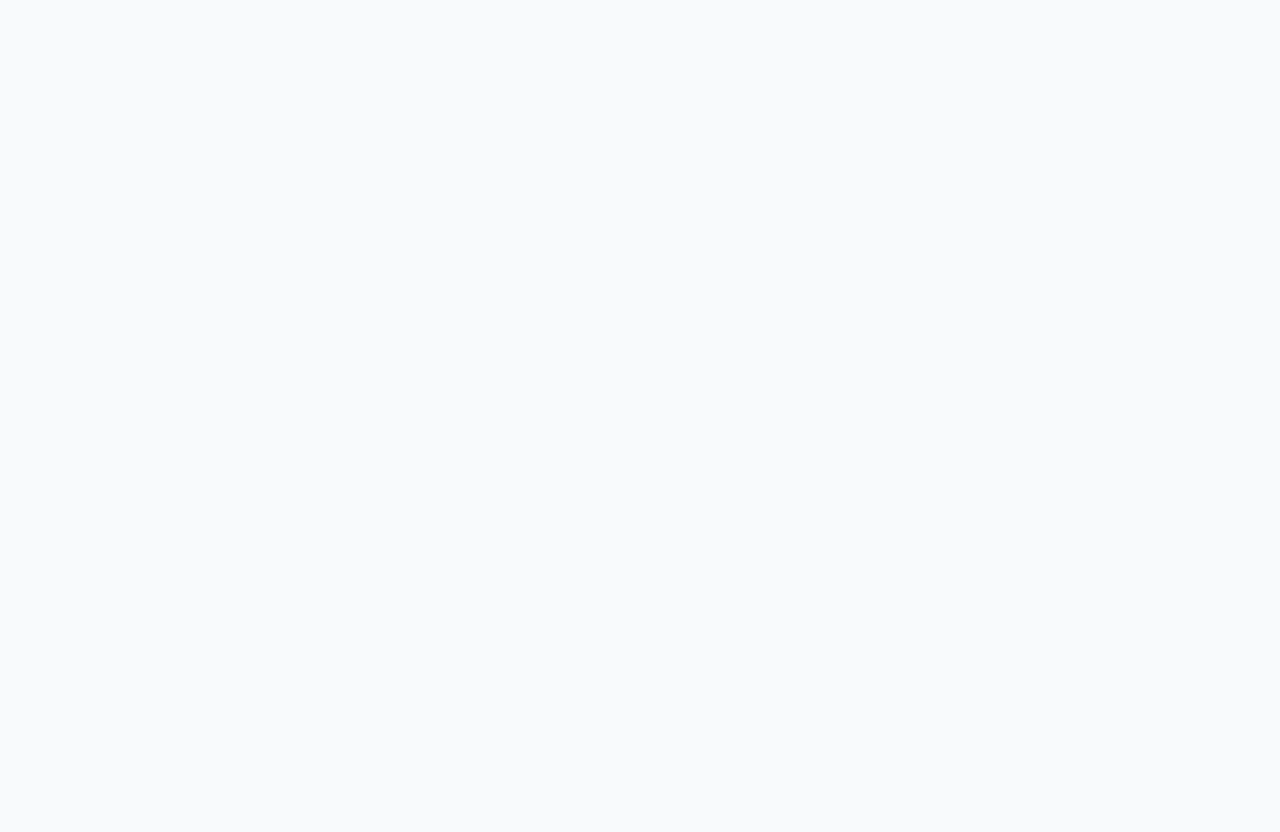
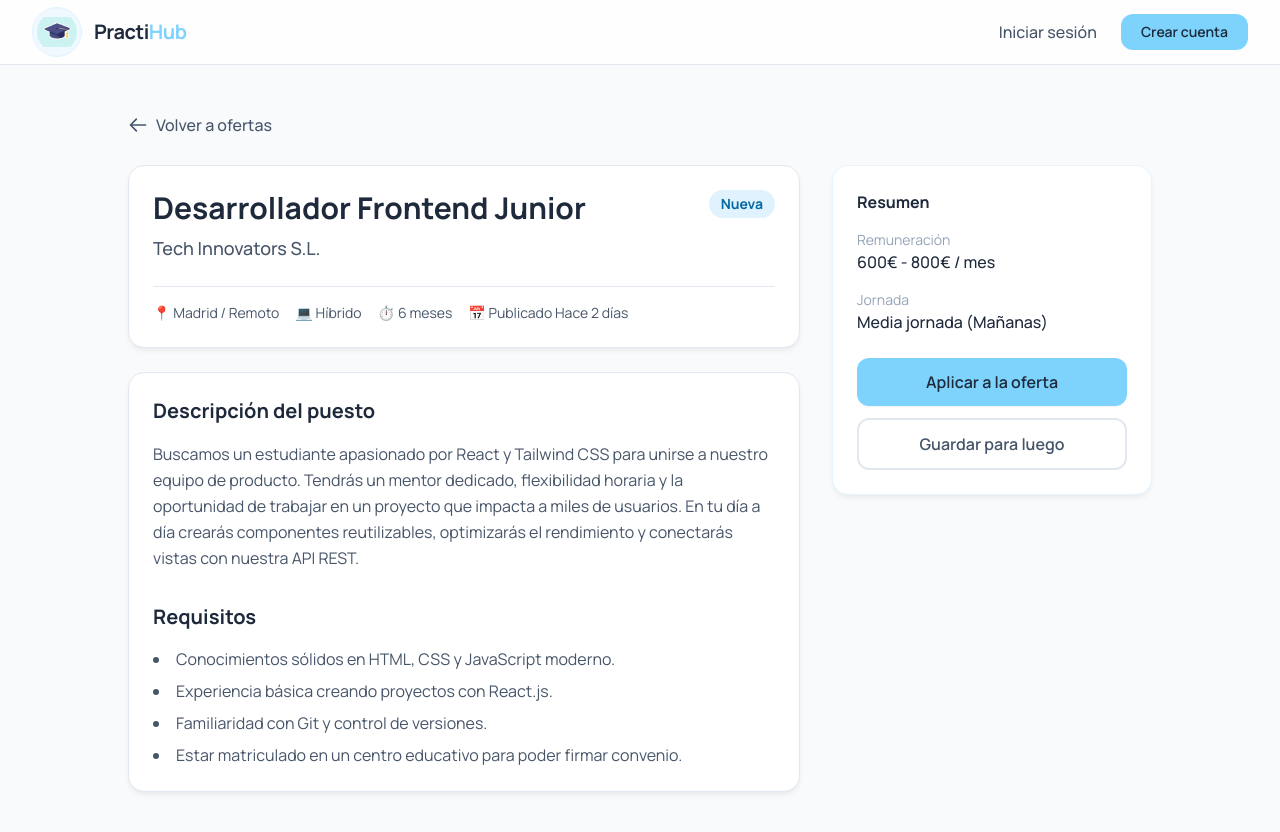
Before and after one commit to miriamsanc/PractiHub-Front, a React (Vite) app: page /ofertas/1 in a window 1280 px wide. Before the commit this address had no page. Shown: the top 832 px of the page. Before the commit the page ends 800 px from the top, so only its background shows below. Built offline with nearby package versions, Linux system fonts and the light colour scheme.

Commit message:
feat: add offer details view and routing from home cards

```diff
--- a/src/App.jsx
+++ b/src/App.jsx
@@ -3,6 +3,7 @@ import Layout from './components/Layout';
 import Home from './pages/Home';
 import Login from './pages/Login';
 import Register from './pages/Register';
+import OfferDetail from './pages/OfferDetail'; // <--- Añadir importación
 
 function App() {
   return (
@@ -13,7 +14,9 @@ function App() {
           <Route path="/login" element={<Login />} />
           <Route path="/register" element={<Register />} />
 
-          {/* Futura página */}
+          {/* Nueva Ruta para las ofertas */}
+          <Route path="/ofertas/:id" element={<OfferDetail />} />
+
           <Route path="/dashboard" element={<h2 className="text-2xl font-bold">Panel Principal</h2>} />
         </Route>
       </Routes>
--- a/src/pages/Home.jsx
+++ b/src/pages/Home.jsx
@@ -1,3 +1,4 @@
+import { Link } from 'react-router-dom';
 import Card from '../components/Card';
 import Button from '../components/Button';
 import Badge from '../components/Badge';
@@ -83,9 +84,11 @@ export default function Home() {
               </p>
 
               <div className="pt-4 border-t border-border mt-auto flex justify-between items-center">
-                <Button variant="outline" className="w-full">
-                  Ver detalles
-                </Button>
+                <Link to={`/ofertas/${offer.id}`} className="w-full">
+                  <Button variant="outline" className="w-full w-full pointer-events-none">
+                    Ver detalles
+                  </Button>
+                </Link>
               </div>
             </Card>
           ))}
--- /dev/null
+++ b/src/pages/OfferDetail.jsx
@@ -0,0 +1,104 @@
+import { useParams, Link } from 'react-router-dom';
+import Card from '../components/Card';
+import Button from '../components/Button';
+import Badge from '../components/Badge';
+
+export default function OfferDetail() {
+  const { id } = useParams();
+
+  // Datos simulados (en el futuro haremos un fetch a /api/offers/${id})
+  const offer = {
+    id: id,
+    title: 'Desarrollador Frontend Junior',
+    company: 'Tech Innovators S.L.',
+    location: 'Madrid / Remoto',
+    modality: 'Híbrido',
+    duration: '6 meses',
+    salary: '600€ - 800€ / mes',
+    description: 'Buscamos un estudiante apasionado por React y Tailwind CSS para unirse a nuestro equipo de producto. Tendrás un mentor dedicado, flexibilidad horaria y la oportunidad de trabajar en un proyecto que impacta a miles de usuarios. En tu día a día crearás componentes reutilizables, optimizarás el rendimiento y conectarás vistas con nuestra API REST.',
+    requirements: [
+      'Conocimientos sólidos en HTML, CSS y JavaScript moderno.',
+      'Experiencia básica creando proyectos con React.js.',
+      'Familiaridad con Git y control de versiones.',
+      'Estar matriculado en un centro educativo para poder firmar convenio.'
+    ],
+    status: 'review',
+    statusLabel: 'Nueva',
+    postedAt: 'Hace 2 días'
+  };
+
+  return (
+    <div className="max-w-5xl mx-auto space-y-6">
+      {/* Botón de volver */}
+      <Link to="/" className="inline-flex items-center text-text-secondary hover:text-sky-primary font-medium transition-colors">
+        <svg className="w-5 h-5 mr-2" fill="none" stroke="currentColor" viewBox="0 0 24 24">
+          <path strokeLinecap="round" strokeLinejoin="round" strokeWidth={2} d="M10 19l-7-7m0 0l7-7m-7 7h18" />
+        </svg>
+        Volver a ofertas
+      </Link>
+
+      <div className="grid grid-cols-1 lg:grid-cols-3 gap-8">
+
+        {/* Columna Principal (Descripción) */}
+        <div className="lg:col-span-2 space-y-6">
+          <Card>
+            <div className="flex justify-between items-start mb-4">
+              <div>
+                <h1 className="text-3xl font-bold text-text-primary mb-2">{offer.title}</h1>
+                <p className="text-lg text-text-secondary font-medium">{offer.company}</p>
+              </div>
+              <Badge status={offer.status} label={offer.statusLabel} />
+            </div>
+
+            <div className="flex flex-wrap gap-4 mt-6 text-sm text-text-secondary border-t border-border pt-4">
+              <span className="flex items-center">📍 {offer.location}</span>
+              <span className="flex items-center">💻 {offer.modality}</span>
+              <span className="flex items-center">⏱️ {offer.duration}</span>
+              <span className="flex items-center">📅 Publicado {offer.postedAt}</span>
+            </div>
+          </Card>
+
+          <Card>
+            <h2 className="text-xl font-bold text-text-primary mb-4">Descripción del puesto</h2>
+            <p className="text-text-secondary leading-relaxed mb-8">
+              {offer.description}
+            </p>
+
+            <h2 className="text-xl font-bold text-text-primary mb-4">Requisitos</h2>
+            <ul className="list-disc list-inside space-y-2 text-text-secondary">
+              {offer.requirements.map((req, index) => (
+                <li key={index}>{req}</li>
+              ))}
+            </ul>
+          </Card>
+        </div>
+
+        {/* Columna Lateral (Acciones y Resumen) */}
+        <div className="space-y-6">
+          <Card className="sticky top-24 border-sky-primary/20 shadow-md">
+            <h3 className="font-bold text-text-primary mb-4">Resumen</h3>
+
+            <div className="space-y-4 mb-6">
+              <div>
+                <p className="text-sm text-text-muted">Remuneración</p>
+                <p className="font-medium text-text-primary">{offer.salary}</p>
+              </div>
+              <div>
+                <p className="text-sm text-text-muted">Jornada</p>
+                <p className="font-medium text-text-primary">Media jornada (Mañanas)</p>
+              </div>
+            </div>
+
+            <Button variant="primary" className="w-full mb-3 shadow-sm hover:shadow">
+              Aplicar a la oferta
+            </Button>
+            <Button variant="outline" className="w-full">
+              Guardar para luego
+            </Button>
+          </Card>
+        </div>
+
+      </div>
+    </div>
+  );
+}
```
